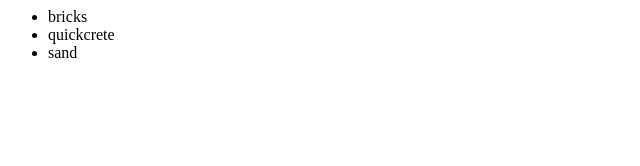
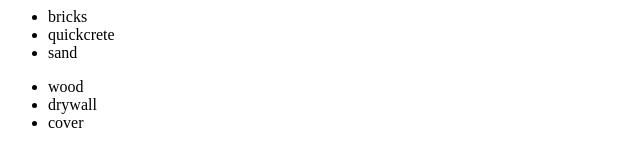
Before and after one commit to MonyTG/newGitTest, a plain HTML site: page index.html in a window 1280 px wide. Shown: the whole page, without its empty margins (0-640 px from the left). Drawn offline with Linux system fonts and the light colour scheme.

Commit message:
added modules for different sections

```diff
--- a/index.html
+++ b/index.html
@@ -1,12 +1,21 @@
 <html>
 	<body>
 
-		<div>
+		<module-1>
 			<ul>
 				<li>bricks</li>
 				<li>quickcrete</li>
 				<li>sand</li>
 			</ul>
-		</div>
+		<module-1>
+
+		<module-2>
+			<ul>
+				<li>wood</li>
+				<li>drywall</li>
+				<li>cover</li>
+			</ul>
+		<module-2>
+
 	</body>
 </html>
```
